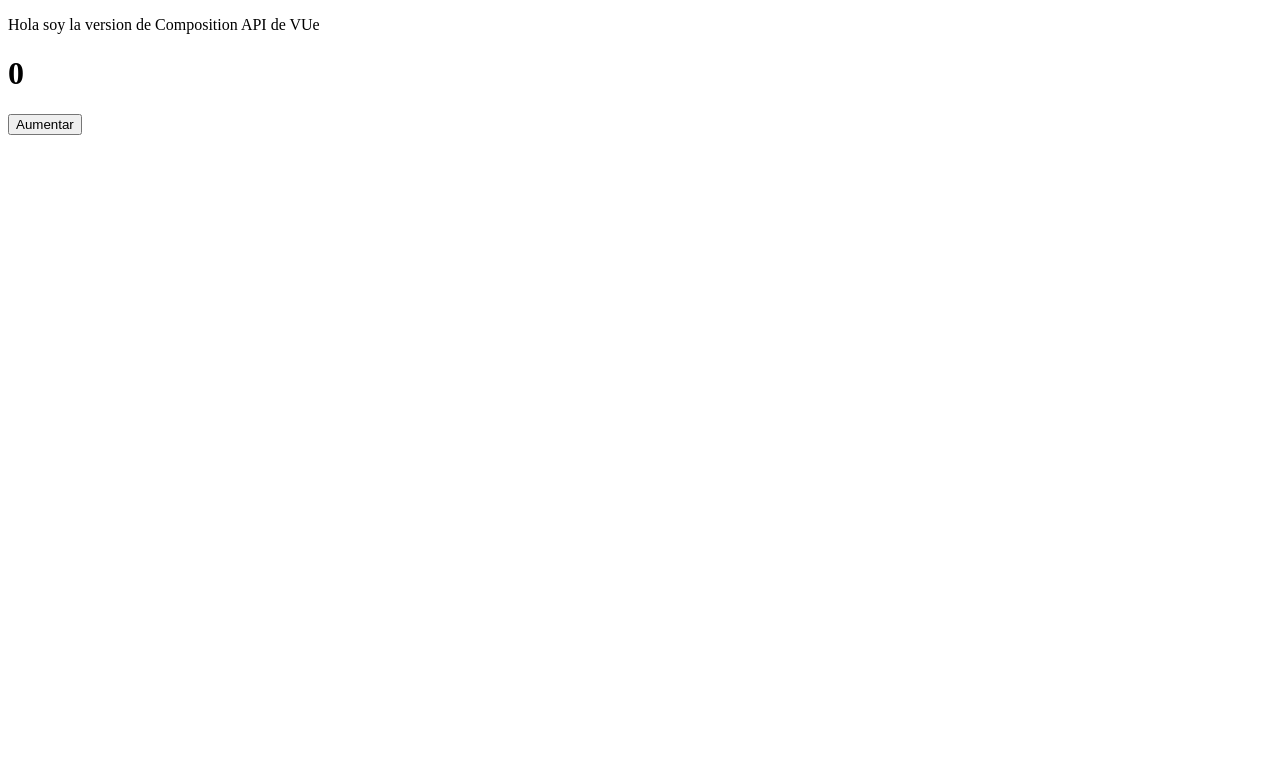
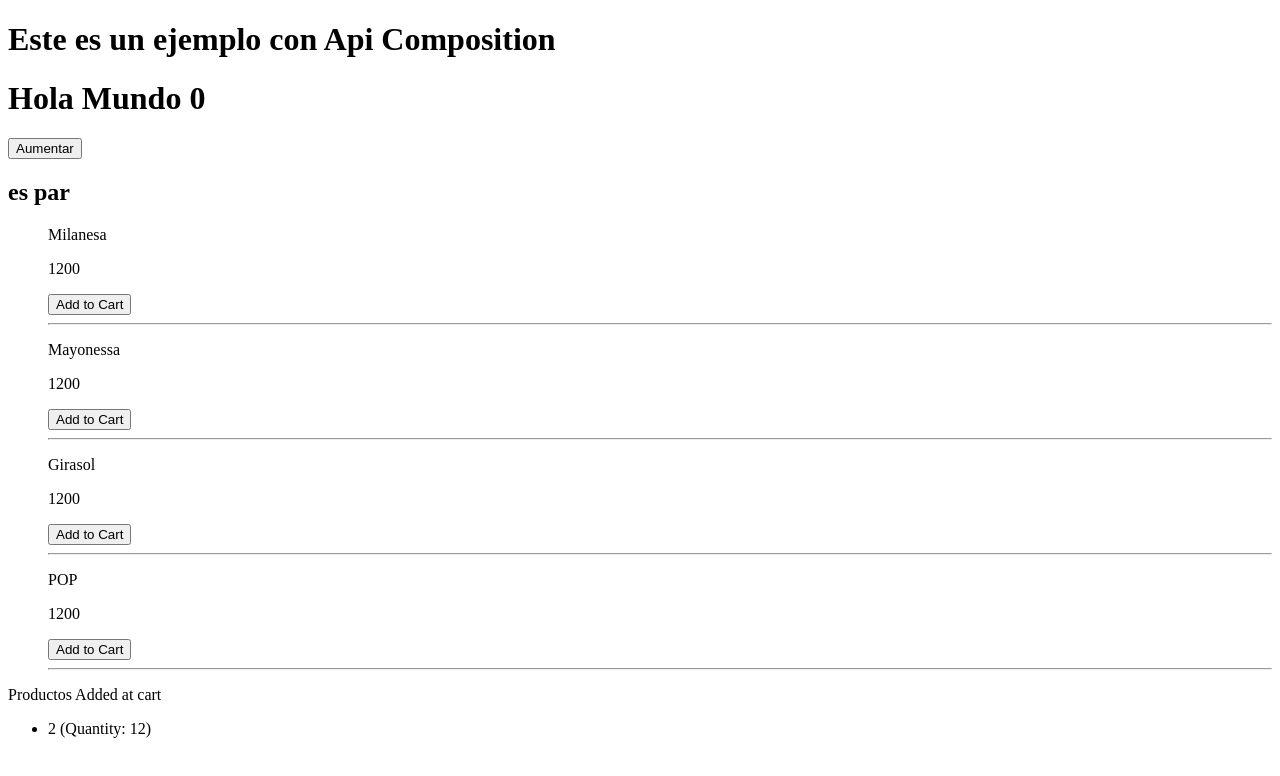
Before and after one commit to XFernando43/vue-3-ecommerce, a Vue app: page / in a window 1280 px wide. Shown: the top 776 px of the page. Built offline with nearby package versions, Linux system fonts and the light colour scheme.

Commit message:
add exmaples

```diff
--- /dev/null
+++ b/src/examples/CardTemplate.vue
@@ -0,0 +1,32 @@
+<script lang="ts">
+
+    import type { PropType } from "vue";
+    import type { Product } from "./Product";
+
+    export default{
+        props:{
+            product:{
+                type: Object as PropType<Product>,
+                required:true
+            }
+        },
+        emits:['addProduct'],
+        methods:{
+            AddToCart(){
+                // console.log("Product " + this.product.productId + " Fue agregado al carrito");
+                this.$emit('addProduct') // evento que sirve para enviar un evento desde el hijo al padre
+            }
+        }
+    }
+</script>
+
+<template>
+    <p>{{ product.name }}</p>
+    <p>{{ product.price }}</p>
+
+    <button @click="AddToCart">
+        Add to Cart
+    </button>
+    <hr>
+
+</template>
--- /dev/null
+++ b/src/examples/Cart.vue
@@ -0,0 +1,23 @@
+<script lang="ts">
+import type { PropType } from 'vue';
+import type { CartDetail } from './Product';
+
+    export default{
+        props:{
+            details:{
+                type:Object as PropType<Array<CartDetail>>,
+                required:true,
+            }
+        }
+    }
+</script>
+
+<template>
+    <p>Productos Added at cart</p>
+    <ul>
+        <li v-for="d in details">
+            {{ d.productId }} (Quantity: {{ d.quantity }})
+        </li>
+    </ul>
+
+</template>
--- a/src/examples/ContadorApioptions.vue
+++ b/src/examples/ContadorApioptions.vue
@@ -1,9 +1,27 @@
 <script lang="ts">
+import CardTemplate from './CardTemplate.vue';
+import Cart from './Cart.vue';
+import type { CartDetail, Product } from './Product';
+
     export default{
         data(){
             return{
-                count:0
+                count:0,
+                products: <Array<Product>> [
+                    {name:"Milanesa", price:1200, productId:1},
+                    {name:"Mayonessa", price:1200, productId:2},
+                    {name:"Girasol", price:1200, productId:3},
+                    {name:"POP", price:1200, productId:4},
+                ],
+                details: <Array<CartDetail>>[
+                    {productId:2, quantity:12},
+
+                ]
             }
+        },
+        components:{
+            CardTemplate,
+            Cart
         },
         methods:{
             increse(){
@@ -11,6 +29,18 @@
             },
             decrese(){
                 this.count-=1;
+            },
+            onAddProduct(productId:number){
+                const productFinded = this.details.find(d=> d.productId === productId);
+
+                if(productFinded){
+                    productFinded.quantity+=1;
+                }else{
+                    this.details.push({
+                        productId,
+                        quantity:1,
+                    })
+                }
             }
         },
         mounted(){ // solo se ejecuta al inicio
@@ -25,4 +55,18 @@
     <button @click="increse">
         Aumentar
     </button>
+
+    <h2 v-if="count %2 == 0">es par</h2>
+    <h2 v-if="count %2 !== 0">es inpar</h2>
+
+    <ul>
+        <CardTemplate v-for="p in
+        products" :product="p"
+        v-on:addProduct="onAddProduct(p.productId)"/>
+        <!-- @addProduct="onAddProduct(p.productId)"/> manera abreviada -->
+    </ul>
+
+
+    <Cart :details="details"/>
+
 </template>
--- /dev/null
+++ b/src/examples/Product.ts
@@ -0,0 +1,11 @@
+export interface Product{
+    name:string;
+    price:number;
+    productId:number;
+}
+
+
+export interface CartDetail{
+    productId:number;
+    quantity:number;
+}
--- a/src/main.ts
+++ b/src/main.ts
@@ -1,7 +1,7 @@
 import { createApp } from 'vue'
 // import App from './App.vue'
-// import ContadorApioptions from './examples/ContadorApioptions.vue'
-import ContadorCompositionApi from './examples/ContadorCompositionApi.vue'
+import ContadorApioptions from './examples/ContadorApioptions.vue'
+// import ContadorCompositionApi from './examples/ContadorCompositionApi.vue'
 
-const app = createApp(ContadorCompositionApi)
+const app = createApp(ContadorApioptions)
 app.mount('#app')
--- /dev/null
+++ b/src/models/Product.ts
@@ -0,0 +1,4 @@
+export interface Product{
+    name:string;
+    price:number;
+}
```
